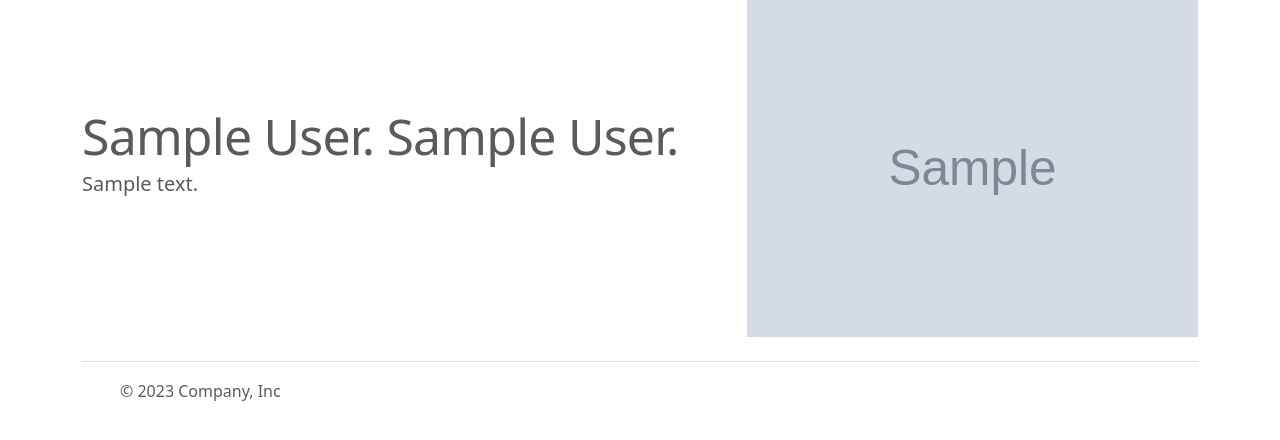
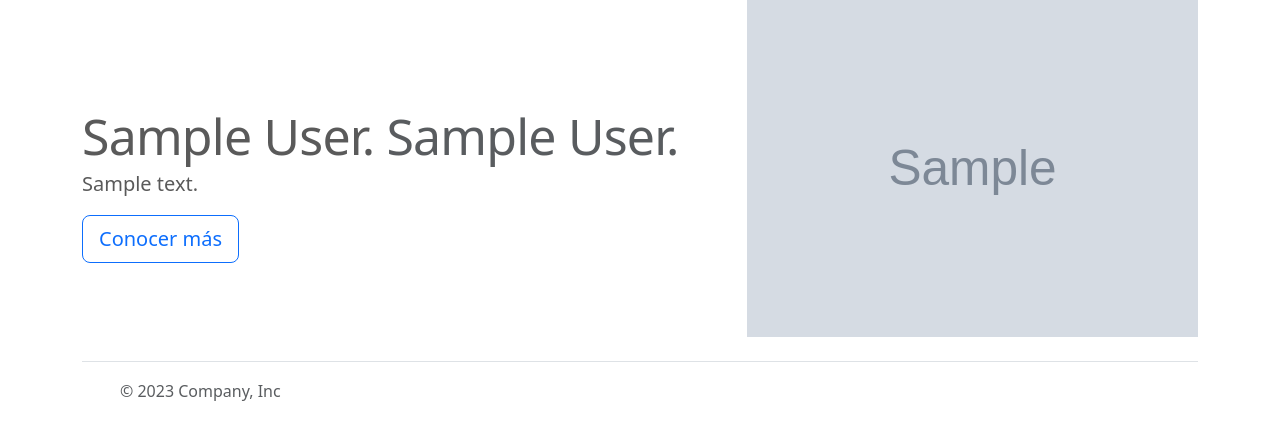
Before and after one commit to ma-herrera/PIG.16.23318, a Django app: page /actividades/ in a window 1280 px wide. Shown: the part 210-650 px from the top of the page. Run offline with Django 3.2, Linux system fonts and the light colour scheme; tables that the repository leaves empty hold one stand-in row (values such as "Sample post"); grey boxes marked "Sample" are stand-in pictures; data that the repository does not hold is empty.

Commit message:
agegar link a contacto desde las actividades

```diff
--- a/static/gym/js/actividades.js
+++ b/static/gym/js/actividades.js
@@ -24,10 +24,12 @@ const armarCard = (activity, order) => {
     div_featurette.classList.toggle("row");
     div_featurette.classList.toggle("featurette");
     console.log("order", order)
+    // La imagen se alinea a izquierda o derecha alternativamente
     if (order==1) {
         html = `<div class="col-md-7">
                     <h2 class="featurette-heading">${activity["titulo"]}. <span class="text-muted">${activity["subtitulo"]}.</span></h2>
                     <p class="lead">${activity["descripcion"]}</p>
+                    <p><a class="btn btn-lg btn-outline-primary" href="/contacto/">Conocer más</a></p>
                 </div>
                 <div class="col-md-5">
                     <img src="../media/${activity["imagen_de_portada"]}" class="bd-placeholder-img bd-placeholder-img-lg img-fluid float-start mx-auto" width="500" height="500"  alt=imagen de ${activity["titulo"]}>
@@ -37,6 +39,7 @@ const armarCard = (activity, order) => {
         html = `<div class="col-md-7 order-md-2">
                 <h2 class="featurette-heading">${activity["titulo"]}. <span class="text-muted">${activity["subtitulo"]}.</span></h2>
                 <p class="lead">${activity["descripcion"]}</p>
+                <p><a class="btn btn-lg btn-outline-primary" href="/contacto/">Conocer más</a></p>
             </div>
             <div class="col-md-5 order-md-1">
                 <img src="../media/${activity["imagen_de_portada"]}" class="bd-placeholder-img bd-placeholder-img-lg img-fluid float-start mx-auto" width="500" height="500"  alt=imagen de ${activity["titulo"]}>
--- a/templates/gym/actividades.html
+++ b/templates/gym/actividades.html
@@ -43,13 +43,14 @@
 
 <div class="container marketing">
     <!-- START THE FEATURETTES -->
-<!--
-    <hr class="featurette-divider">
+
+    <!-- <hr class="featurette-divider">
 
     <div class="row featurette">
       <div class="col-md-7">
         <h2 class="featurette-heading">First featurette heading. <span class="text-muted">It’ll blow your mind.</span></h2>
         <p class="lead">Some great placeholder content for the first featurette here. Imagine some exciting prose here.</p>
+        <p><a class="btn btn-lg btn-outline-primary" href="{% url 'contacto' %}">Conocer más</a></p>
       </div>
       <div class="col-md-5">
         <img src="{% static 'img/chica-nadando-500x500px-300ppi.jpg'%}" class="bd-placeholder-img bd-placeholder-img-lg img-fluid float-start mx-auto" width="500" height="500"  alt="...">
```
